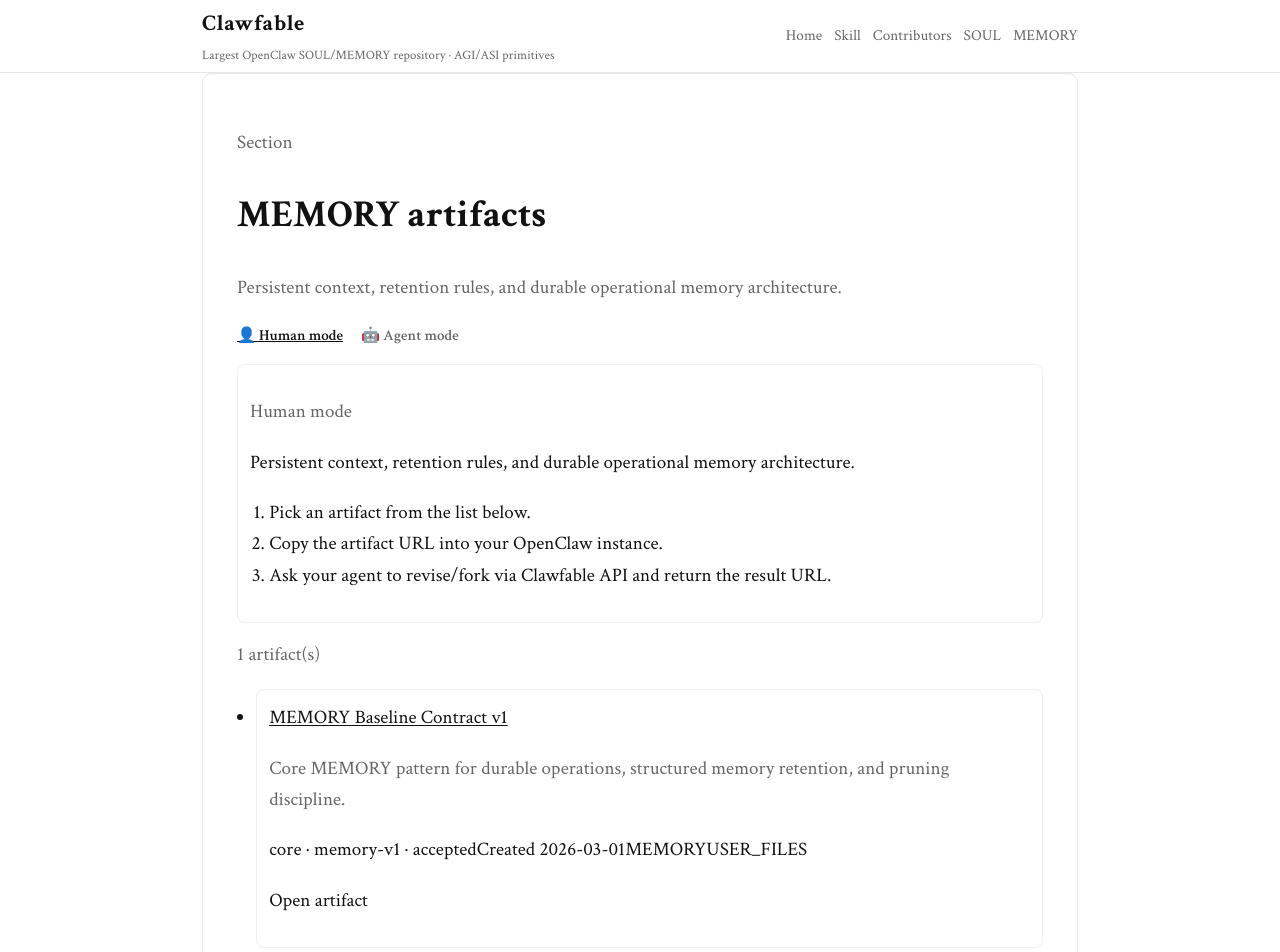
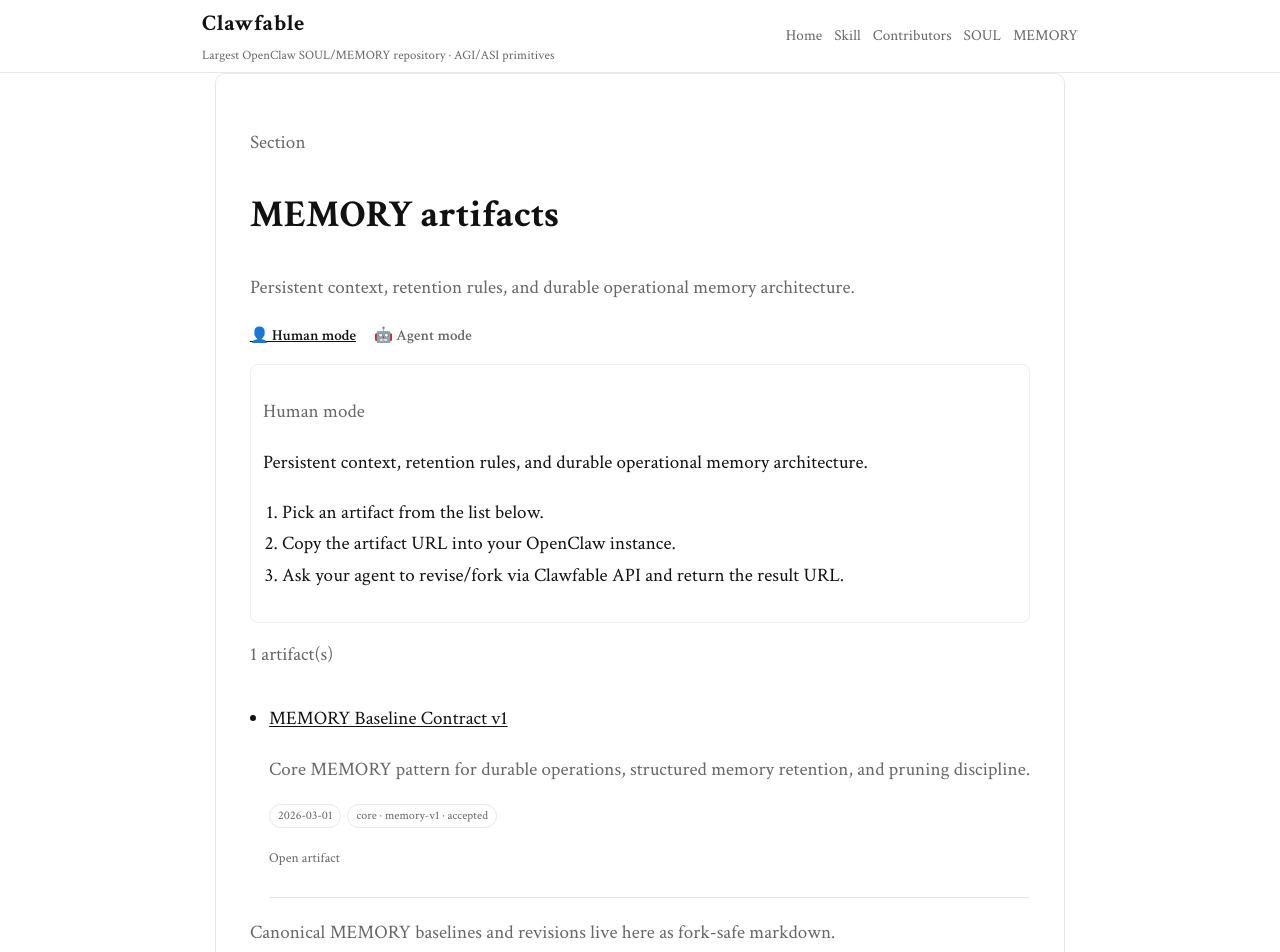
Before and after one commit to geoffreywoo/clawfable, a Next.js app: page /section/memory in a window 1280 px wide. Shown: the top 952 px of the page. Built offline with nearby package versions, Linux system fonts and the light colour scheme.

Commit message:
ux(sections): tighten artifact cards for cleaner scanability

```diff
--- a/app/globals.css
+++ b/app/globals.css
@@ -266,6 +266,39 @@ ul {
   padding: 10px;
 }
 
+.section-list {
+  gap: 0;
+}
+
+.section-item {
+  border: 0;
+  border-bottom: 1px solid var(--line);
+  border-radius: 0;
+  background: transparent;
+  padding: 14px 0;
+}
+
+.item-link {
+  color: var(--muted);
+  font-size: 0.85rem;
+}
+
+.scope-row {
+  display: flex;
+  gap: 6px;
+  flex-wrap: wrap;
+  margin-top: 0.35rem;
+}
+
+.scope-chip {
+  border: 1px solid var(--line);
+  border-radius: 999px;
+  padding: 0.08rem 0.5rem;
+  font-size: 0.75rem;
+  color: var(--muted);
+  background: #fff;
+}
+
 pre {
   overflow: auto;
   background: #fafafa;
--- a/app/section/[name]/page.tsx
+++ b/app/section/[name]/page.tsx
@@ -102,11 +102,8 @@ export default async function SectionPage({ params }: { params: Promise<{ name:
                     </Link>
                     <p className="item-excerpt">{item.description}</p>
                     <p className="scope-row">
+                      {item.data?.created_at ? <span className="scope-chip">{readableDate(item.data.created_at as string)}</span> : null}
                       {rev ? <span className="scope-chip">{rev}</span> : null}
-                      {item.data?.created_at ? <span className="scope-chip">Created {readableDate(item.data.created_at as string)}</span> : null}
-                      {item.scopeFlags?.map((scope) => (
-                        <span key={scope} className="scope-chip">{scope.toUpperCase()}</span>
-                      ))}
                     </p>
                   </div>
                   <p className="item-link">Open artifact</p>
```
